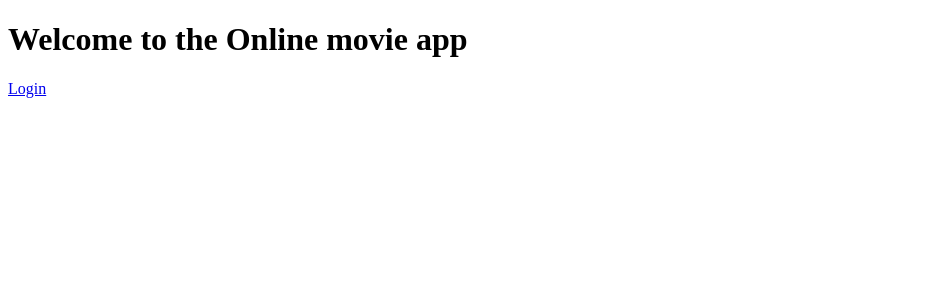
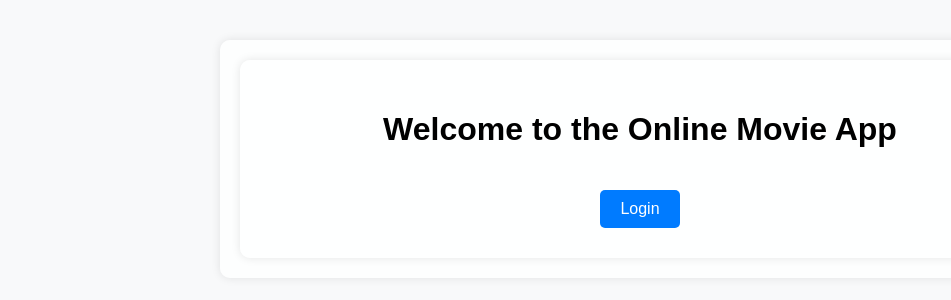
Before and after one commit to adim93d/moviweb_app, a Flask app: page / in a window 1280 px wide. Shown: the top 300 px of the page, without its empty margins (0-951 px from the left). Run offline with Flask 3, Linux system fonts and the light colour scheme.

Commit message:
added styles.css file

```diff
--- /dev/null
+++ b/static/styles.css
@@ -0,0 +1,72 @@
+/* static/styles.css */
+
+body {
+    font-family: Arial, sans-serif;
+    background-color: #f8f9fa; /* Soft background color */
+    margin: 0;
+    padding: 0;
+}
+
+.container {
+    max-width: 800px;
+    margin: 40px auto;
+    padding: 20px;
+    background-color: rgba(255, 255, 255, 0.8); /* Semi-transparent background */
+    border-radius: 10px;
+    box-shadow: 0 0 10px rgba(0, 0, 0, 0.1); /* Soft shadow */
+}
+
+.jumbotron {
+    text-align: center;
+    background-color: rgba(255, 255, 255, 0.8); /* Semi-transparent background */
+    padding: 30px;
+    border-radius: 10px;
+    box-shadow: 0 0 10px rgba(0, 0, 0, 0.1); /* Soft shadow */
+}
+
+.btn {
+    display: inline-block;
+    padding: 10px 20px;
+    margin-top: 20px;
+    background-color: #007bff; /* Primary button color */
+    color: #fff;
+    text-decoration: none;
+    border-radius: 5px;
+    transition: background-color 0.3s ease;
+}
+
+.btn:hover {
+    background-color: #0056b3; /* Darker shade on hover */
+}
+
+.error-page {
+    text-align: center;
+    margin-top: 50px;
+}
+
+.error-page h1 {
+    font-size: 4em;
+}
+
+.error-page h2 {
+    font-size: 2em;
+    color: #dc3545; /* Bootstrap's danger color for error messages */
+}
+
+.error-page p {
+    font-size: 1.2em;
+    margin-bottom: 20px;
+}
+
+.error-page a {
+    text-decoration: none;
+    color: #007bff; /* Bootstrap's primary color for links */
+    padding: 5px 10px;
+    border-radius: 5px;
+    transition: background-color 0.3s ease, color 0.3s ease;
+}
+
+.error-page a:hover {
+    background-color: #007bff;
+    color: #fff;
+}
--- a/templates/index.html
+++ b/templates/index.html
@@ -3,9 +3,14 @@
 <head>
     <meta charset="UTF-8">
     <title>Welcome</title>
+    <link rel="stylesheet" href="{{ url_for('static', filename='styles.css') }}">
 </head>
 <body>
-    <h1>Welcome to the Online movie app</h1>
-    <a href="/users">Login</a>
+    <div class="container">
+        <div class="jumbotron">
+            <h1>Welcome to the Online Movie App</h1>
+            <a href="{{ url_for('list_users') }}" class="btn">Login</a>
+        </div>
+    </div>
 </body>
 </html>
--- a/templates/update_movie.html
+++ b/templates/update_movie.html
@@ -3,8 +3,10 @@
 <head>
     <meta charset="UTF-8">
     <title>Update Movie</title>
+    <link rel="stylesheet" href="{{ url_for('static', filename='styles.css') }}">
 </head>
 <body>
+    <div class="container">
         <h1>Update Movie</h1>
         <form action="{{ url_for('update_movie', user_id=user_id, movie_id=movie_id) }}" method="POST">
             <label for="movie_name">Movie Name:</label>
@@ -22,7 +24,8 @@
             <label for="img_url">Image URL:</label>
             <input type="text" id="img_url" name="img_url" value="{{ movie['img_url'] }}" required><br>
 
-        <button type="submit">Update Movie</button>
+            <button type="submit" class="btn btn-primary">Update Movie</button>
         </form>
+    </div>
 </body>
 </html>
```
Also changed, not shown: templates/add_movie.html (+13 -8 lines), templates/add_user.html (+11 -7 lines), templates/user_movies.html (+14 -11 lines), templates/users.html (+5 -5 lines). Lines whose indentation alone changed are shown as unchanged.
